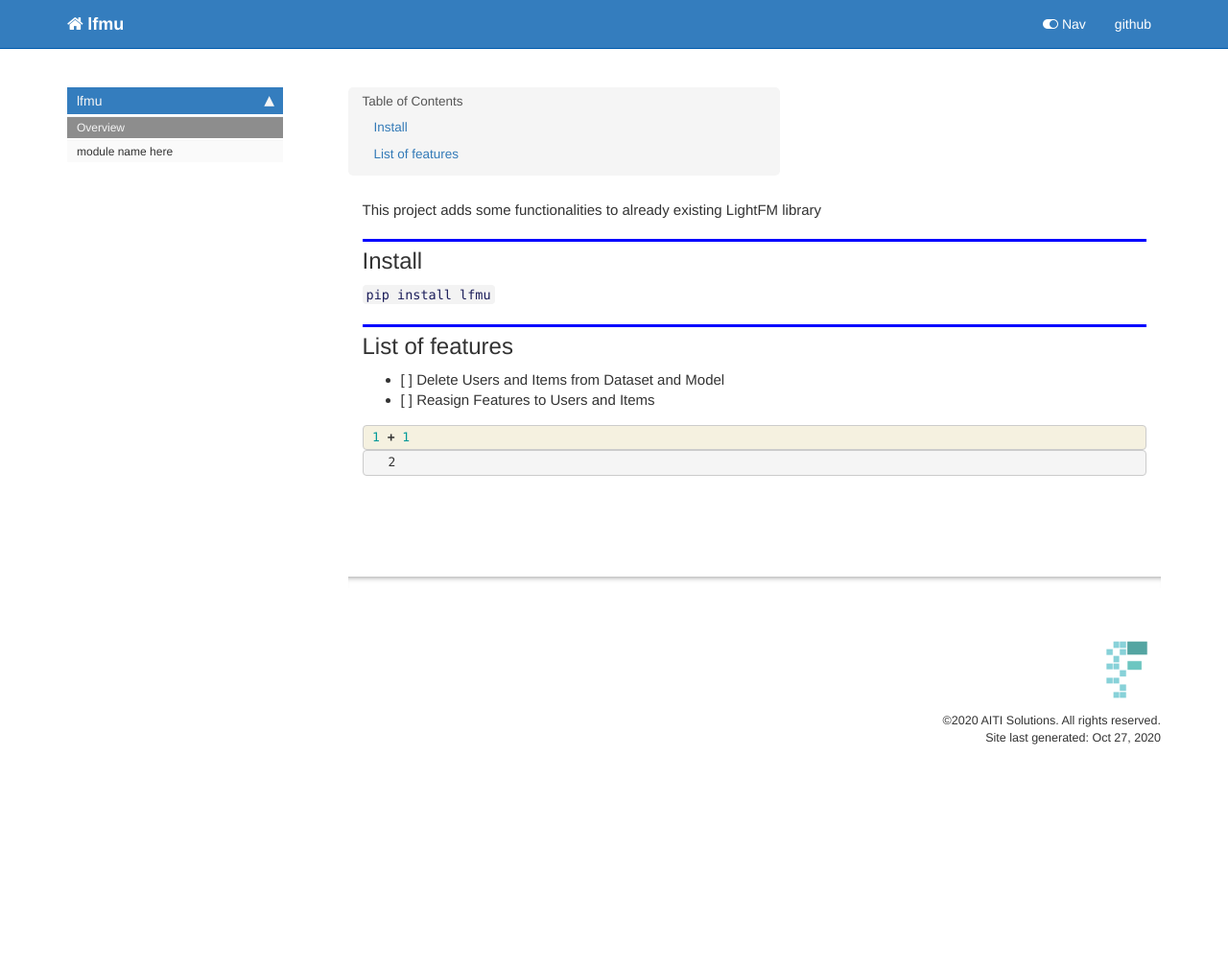
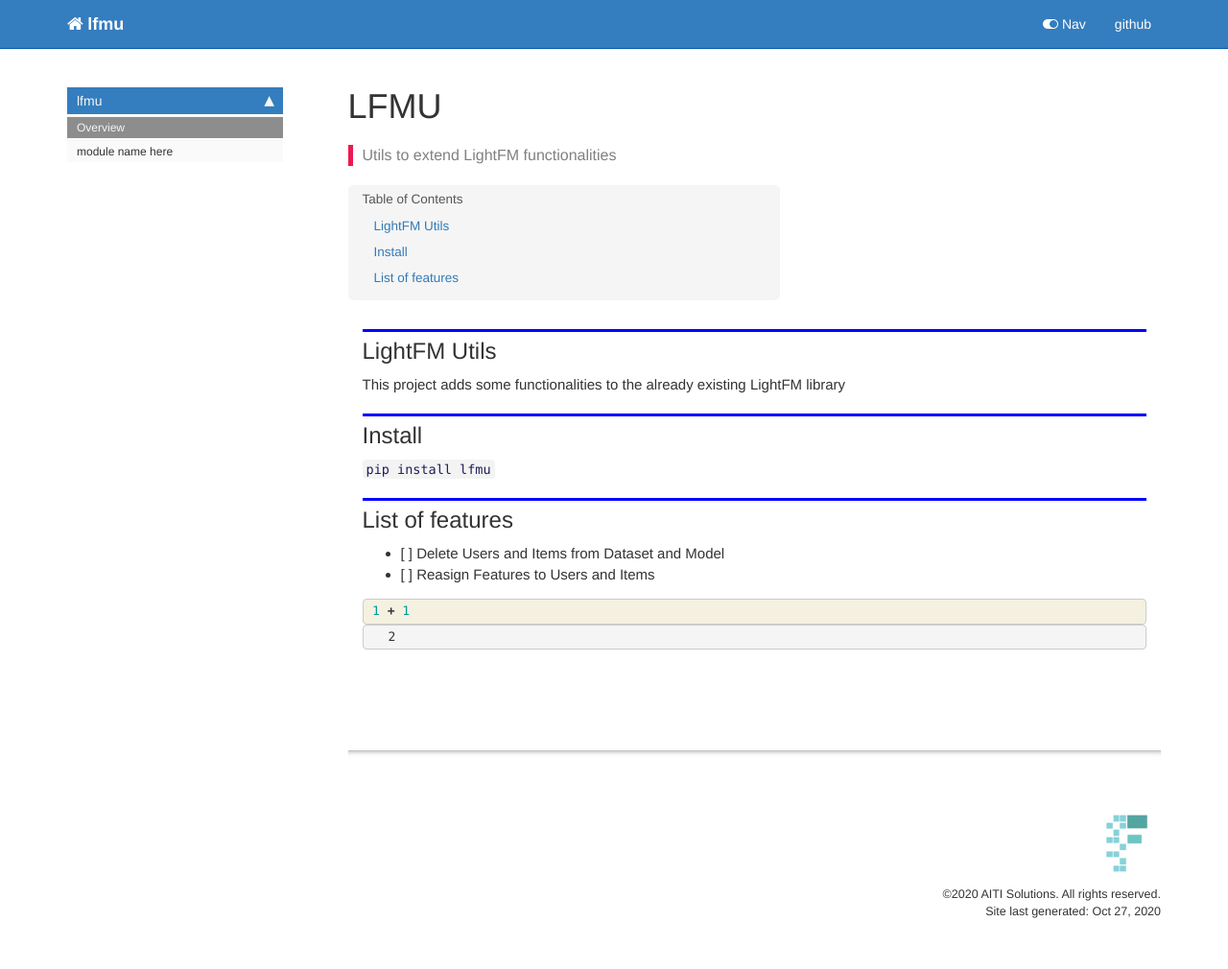
Before and after one commit to sgaseretto/lfmu, a Jekyll site: the page built from docs/index.html, in a window 1280 px wide. Shown: the whole page at 96% size. Built offline with Jekyll 4.4.1, drawn with Linux system fonts in a browser that asks for light colours; nearby versions of some CDN libraries; comment, search, counter and statistics services are not loaded; before the commit the page ends 900 px from its top, so only the background shows below that.

Commit message:
Modificacion al Index

```diff
--- a/docs/index.html
+++ b/docs/index.html
@@ -31,7 +31,7 @@
 
 <div class="cell border-box-sizing text_cell rendered"><div class="inner_cell">
 <div class="text_cell_render border-box-sizing rendered_html">
-<p>This project adds some functionalities to already existing LightFM library</p>
+<h2 id="LightFM-Utils">LightFM Utils<a class="anchor-link" href="#LightFM-Utils"> </a></h2><p>This project adds some functionalities to the already existing LightFM library</p>
 
 </div>
 </div>
```
Also changed, not shown: other parts of docs/index.html (+1 -1 lines), README.md, 1 other file.
